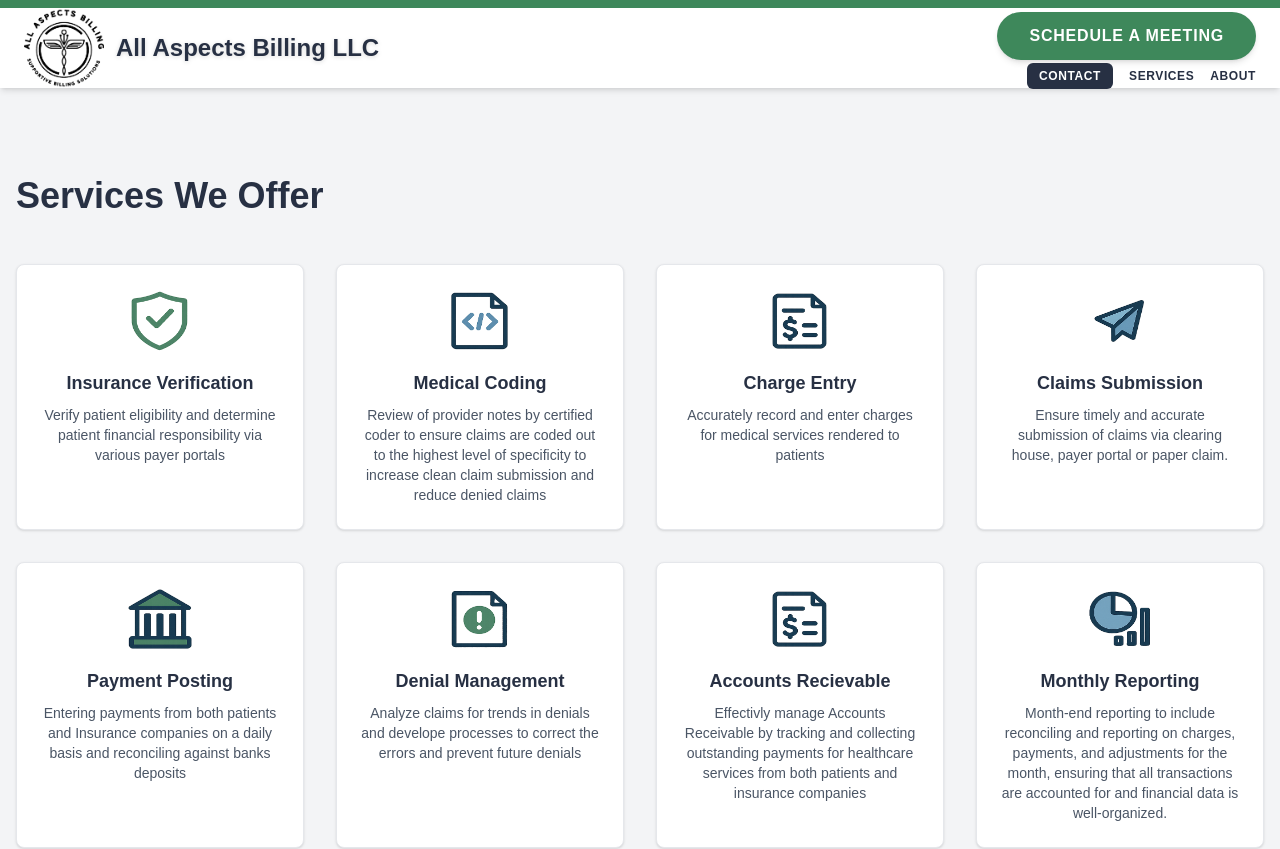
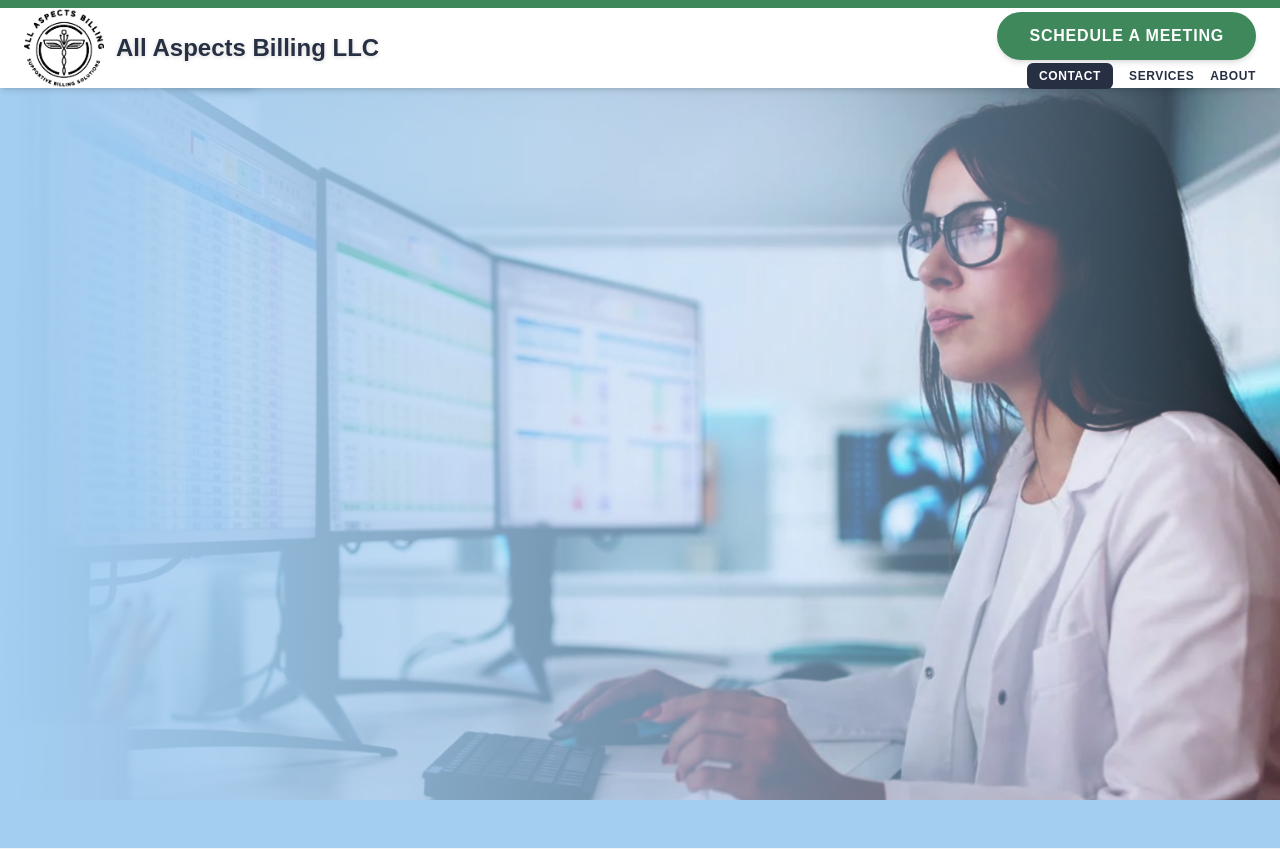
Before and after one commit to Lobbbey/AllAspectsBilling, a Next.js app: page / in a window 1280 px wide. Shown: the top 849 px of the page. Built offline with nearby package versions, Linux system fonts and the light colour scheme.

Commit message:
Added Banner

```diff
--- a/src/app/page.tsx
+++ b/src/app/page.tsx
@@ -4,6 +4,13 @@ import About from "@/components/about";
 export default function Home() {
   return (
     <section className="flex flex-col gap-12">
+      <div className="w-full h-full relative">
+        <img
+          src="/banner.png"
+          alt="A person working on a computer with multiple monitors"
+          className="w-full max-w-7xl h-full mx-auto"
+        />
+      </div>
       <Services />
       <About />
     </section>
--- a/src/app/terms/page.tsx
+++ b/src/app/terms/page.tsx
@@ -1,9 +1,8 @@
 
 export default function terms(){
-  return(
-  <section className="flex flex-col gap-12 py-24">
-      <h2 className="text-2xl text-center"> Coming Soon </h2>
-  </section>
-  );
+    return(
+        <section>
 
+        </section>
+    );
 }
```
Also changed, not shown: public/banner.png (added).
